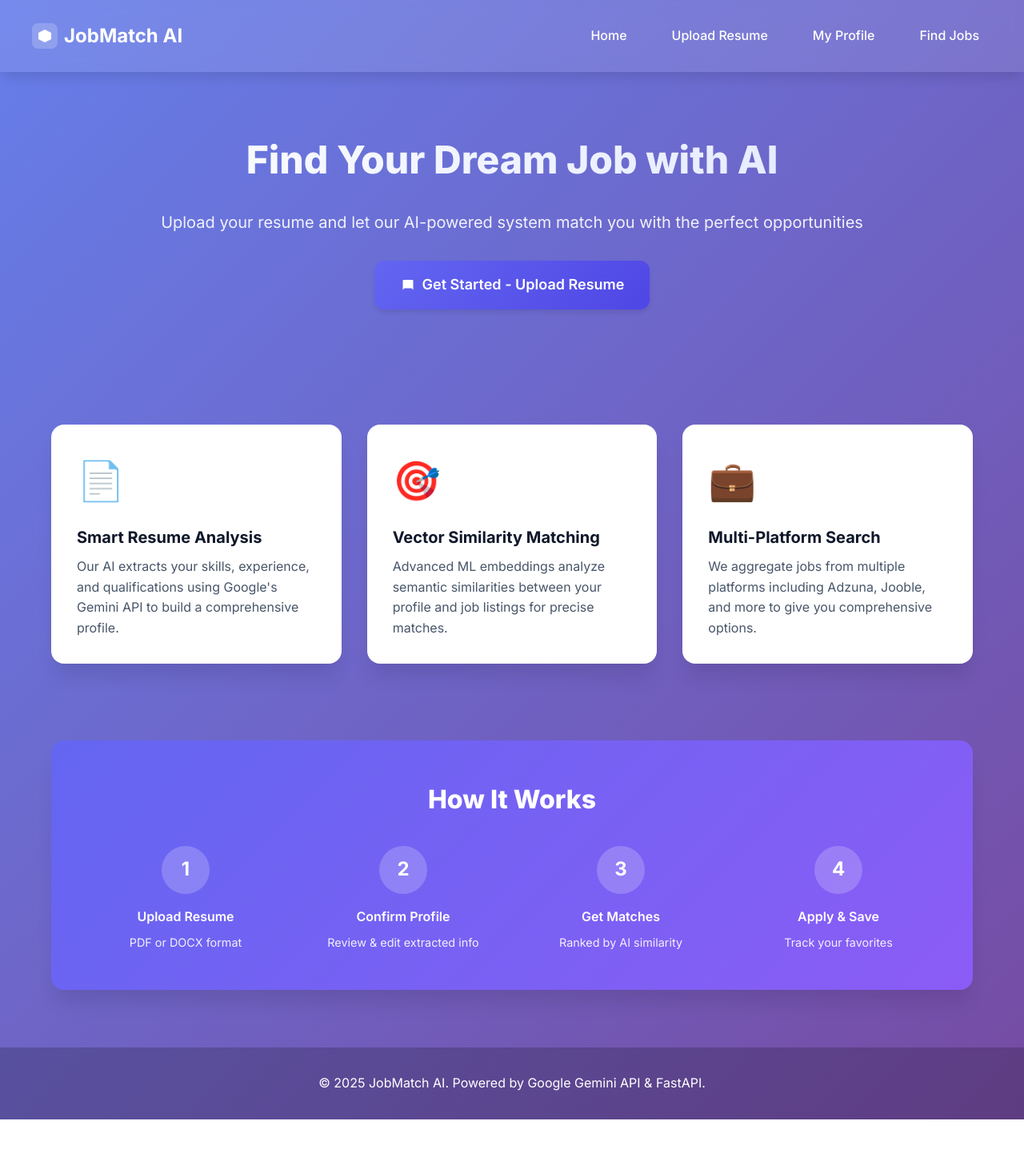
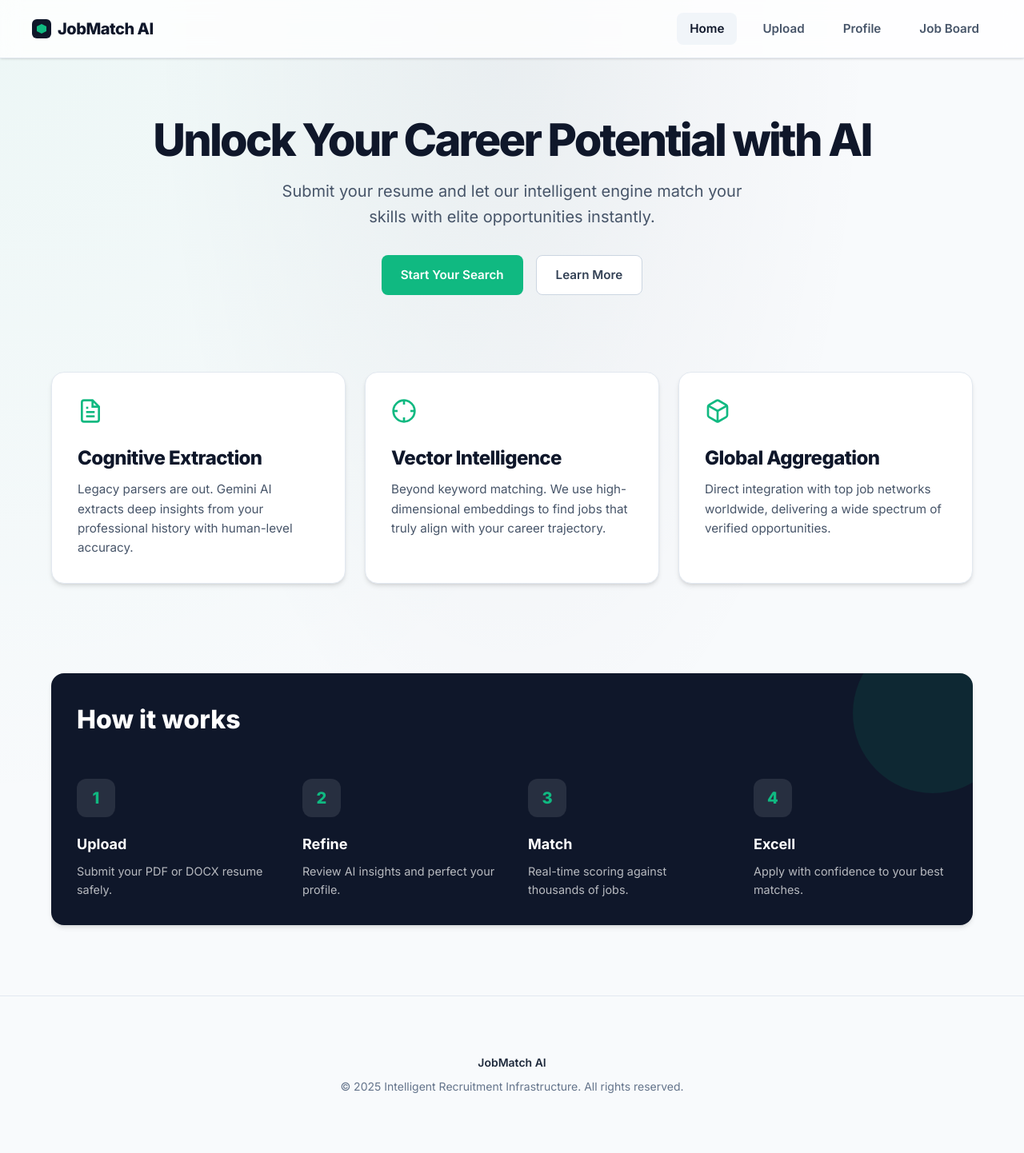
Before and after one commit to imranboutadghart/recommending-jobs, a FastAPI app: page / in a window 1280 px wide. Shown: the whole page at 80% size. Before the commit the page ends 1400 px from the top, so only its background shows below. Run offline with FastAPI, Linux system fonts and the light colour scheme; parts of the project's set-up code (start-up, migrations or seed data) failed here and were passed over.

Commit message:
Final project completion: UI redesign, API resilience implementation, and professional academic report

```diff
--- a/backend/services/embedding_service.py
+++ b/backend/services/embedding_service.py
@@ -3,6 +3,7 @@ import logging
 from typing import List, Dict
 import asyncio
 import google.generativeai as genai
+from google.api_core import exceptions
 from backend.config import settings
 
 logger = logging.getLogger(__name__)
@@ -53,9 +54,12 @@ class EmbeddingService:
             logger.debug(f"Generated embedding of dimension {len(embedding)}")
             return embedding
 
+        except exceptions.ResourceExhausted as e:
+            logger.warning(f"API quota exceeded for embeddings: {e}")
+            return None
         except Exception as e:
             logger.error(f"Error generating embedding: {e}")
-            raise ValueError(f"Failed to generate embedding: {str(e)}")
+            return None
 
     async def generate_embeddings_batch(self, texts: List[str]) -> List[List[float]]:
         """
--- a/frontend/static/css/styles.css
+++ b/frontend/static/css/styles.css
@@ -2,16 +2,20 @@
 
 /* CSS Variables for theming */
 :root {
-    /* Colors */
-    --primary: #6366f1;
-    --primary-dark: #4f46e5;
-    --primary-light: #818cf8;
-    --secondary: #8b5cf6;
+    /* Colors - Deep Navy & Emerald Professional Theme */
+    --primary: #0f172a;
+    --primary-dark: #020617;
+    --primary-light: #1e293b;
+    --accent: #10b981;
+    --accent-dark: #059669;
+    --accent-light: #34d399;
+    --secondary: #6366f1;
     --success: #10b981;
     --warning: #f59e0b;
     --danger: #ef4444;
-    --dark: #1e293b;
+    --dark: #0f172a;
     --light: #f8fafc;
+    --bg-main: #f8fafc;
     --gray-100: #f1f5f9;
     --gray-200: #e2e8f0;
     --gray-300: #cbd5e1;
@@ -41,16 +45,16 @@
     --radius-xl: 1rem;
     --radius-full: 9999px;
 
-    /* Shadows */
-    --shadow-sm: 0 1px 2px 0 rgba(0, 0, 0, 0.05);
-    --shadow-md: 0 4px 6px -1px rgba(0, 0, 0, 0.1);
-    --shadow-lg: 0 10px 15px -3px rgba(0, 0, 0, 0.1);
-    --shadow-xl: 0 20px 25px -5px rgba(0, 0, 0, 0.1);
+    /* Shadows - More subtle and professional */
+    --shadow-sm: 0 1px 3px 0 rgba(0, 0, 0, 0.1), 0 1px 2px -1px rgba(0, 0, 0, 0.1);
+    --shadow-md: 0 4px 6px -1px rgba(0, 0, 0, 0.1), 0 2px 4px -2px rgba(0, 0, 0, 0.1);
+    --shadow-lg: 0 10px 15px -3px rgba(0, 0, 0, 0.1), 0 4px 6px -4px rgba(0, 0, 0, 0.1);
+    --shadow-xl: 0 20px 25px -5px rgba(0, 0, 0, 0.1), 0 8px 10px -6px rgba(0, 0, 0, 0.1);
 
     /* Transitions */
-    --transition-fast: 150ms ease;
-    --transition-base: 200ms ease;
-    --transition-slow: 300ms ease;
+    --transition-fast: 150ms cubic-bezier(0.4, 0, 0.2, 1);
+    --transition-base: 250ms cubic-bezier(0.4, 0, 0.2, 1);
+    --transition-slow: 350ms cubic-bezier(0.4, 0, 0.2, 1);
 }
 
 /* Global Styles */
@@ -63,12 +67,16 @@
 html {
     font-size: 16px;
     scroll-behavior: smooth;
+    -webkit-font-smoothing: antialiased;
+    -moz-osx-font-smoothing: grayscale;
 }
 
 body {
     font-family: var(--font-sans);
-    background: linear-gradient(135deg, #667eea 0%, #764ba2 100%);
-    color: var(--gray-900);
+    background-color: var(--bg-main);
+    background-image: radial-gradient(at 0% 0%, hsla(160, 84%, 39%, 0.05) 0, transparent 50%),
+        radial-gradient(at 50% 0%, hsla(220, 84%, 10%, 0.05) 0, transparent 50%);
+    color: var(--gray-800);
     line-height: 1.6;
     min-height: 100vh;
 }
@@ -88,13 +96,15 @@ body {
 
 /* Header */
 .header {
-    background: rgba(255, 255, 255, 0.1);
-    backdrop-filter: blur(10px);
-    padding: var(--spacing-lg) var(--spacing-xl);
-    box-shadow: var(--shadow-lg);
+    background: rgba(255, 255, 255, 0.8);
+    backdrop-filter: blur(12px);
+    -webkit-backdrop-filter: blur(12px);
+    padding: var(--spacing-md) var(--spacing-xl);
+    box-shadow: var(--shadow-sm);
     position: sticky;
     top: 0;
     z-index: 100;
+    border-bottom: 1px solid var(--gray-200);
 }
 
 .header-content {
@@ -106,55 +116,65 @@ body {
 }
 
 .logo {
-    font-size: 1.5rem;
-    font-weight: 700;
-    color: white;
+    font-size: 1.25rem;
+    font-weight: 800;
+    color: var(--primary);
     text-decoration: none;
     display: flex;
     align-items: center;
     gap: var(--spacing-sm);
+    letter-spacing: -0.025em;
 }
 
 .nav {
     display: flex;
-    gap: var(--spacing-lg);
+    gap: var(--spacing-md);
 }
 
 .nav a {
-    color: white;
+    color: var(--gray-600);
     text-decoration: none;
-    font-weight: 500;
+    font-weight: 600;
+    font-size: 0.95rem;
     transition: var(--transition-base);
     padding: var(--spacing-sm) var(--spacing-md);
     border-radius: var(--radius-md);
 }
 
 .nav a:hover {
-    background: rgba(255, 255, 255, 0.2);
+    color: var(--primary);
+    background: var(--gray-100);
+}
+
+.nav a.active {
+    color: var(--primary);
+    background: var(--gray-100);
 }
 
 /* Hero Section */
 .hero {
     text-align: center;
     padding: var(--spacing-2xl) var(--spacing-lg);
-    color: white;
+    color: var(--primary);
 }
 
 .hero h1 {
-    font-size: 3rem;
+    font-size: 3.5rem;
     font-weight: 800;
-    margin-bottom: var(--spacing-lg);
-    background: linear-gradient(to right, #fff, #e0e7ff);
-    -webkit-background-clip: text;
-    -webkit-text-fill-color: transparent;
-    background-clip: text;
+    margin-bottom: var(--spacing-md);
+    color: var(--primary);
+    letter-spacing: -0.05em;
+    line-height: 1.1;
     animation: fadeInUp 0.8s ease;
 }
 
 .hero p {
     font-size: 1.25rem;
     margin-bottom: var(--spacing-xl);
-    color: rgba(255, 255, 255, 0.9);
+    color: var(--gray-600);
+    max-width: 600px;
+    margin-left: auto;
+    margin-right: auto;
     animation: fadeInUp 0.8s ease 0.2s backwards;
 }
 
@@ -163,14 +183,15 @@ body {
     background: white;
     border-radius: var(--radius-xl);
     padding: var(--spacing-xl);
-    box-shadow: var(--shadow-xl);
+    box-shadow: var(--shadow-md);
     transition: var(--transition-base);
+    border: 1px solid var(--gray-200);
     animation: fadeInUp 0.6s ease;
 }
 
 .card:hover {
-    transform: translateY(-4px);
-    box-shadow: 0 20px 40px -10px rgba(0, 0, 0, 0.2);
+    box-shadow: var(--shadow-lg);
+    border-color: var(--gray-300);
 }
 
 .card-header {
@@ -179,13 +200,14 @@ body {
 
 .card-title {
     font-size: 1.5rem;
-    font-weight: 700;
-    color: var(--gray-900);
+    font-weight: 800;
+    color: var(--primary);
     margin-bottom: var(--spacing-sm);
+    letter-spacing: -0.025em;
 }
 
 .card-subtitle {
-    color: var(--gray-600);
+    color: var(--gray-500);
     font-size: 0.95rem;
 }
 
@@ -193,11 +215,12 @@ body {
 .btn {
     display: inline-flex;
     align-items: center;
+    justify-content: center;
     gap: var(--spacing-sm);
-    padding: var(--spacing-md) var(--spacing-xl);
+    padding: 0.75rem 1.5rem;
     border: none;
-    border-radius: var(--radius-lg);
-    font-size: 1rem;
+    border-radius: var(--radius-md);
+    font-size: 0.95rem;
     font-weight: 600;
     cursor: pointer;
     transition: var(--transition-base);
@@ -206,36 +229,35 @@ body {
 }
 
 .btn-primary {
-    background: linear-gradient(135deg, var(--primary) 0%, var(--primary-dark) 100%);
+    background: var(--primary);
     color: white;
-    box-shadow: var(--shadow-md);
 }
 
 .btn-primary:hover {
-    transform: translateY(-2px);
-    box-shadow: var(--shadow-lg);
+    background: var(--primary-dark);
+    transform: translateY(-1px);
 }
 
 .btn-secondary {
-    background: linear-gradient(135deg, var(--secondary) 0%, #7c3aed 100%);
+    background: var(--accent);
     color: white;
-    box-shadow: var(--shadow-md);
 }
 
 .btn-secondary:hover {
-    transform: translateY(-2px);
-    box-shadow: var(--shadow-lg);
+    background: var(--accent-dark);
+    transform: translateY(-1px);
 }
 
 .btn-outline {
-    background: transparent;
-    border: 2px solid var(--primary);
-    color: var(--primary);
+    background: white;
+    border: 1px solid var(--gray-300);
+    color: var(--gray-700);
 }
 
 .btn-outline:hover {
-    background: var(--primary);
-    color: white;
+    background: var(--gray-50);
+    border-color: var(--gray-400);
+    color: var(--primary);
 }
 
 .btn-success {
--- a/frontend/templates/index.html
+++ b/frontend/templates/index.html
@@ -1,5 +1,6 @@
 <!DOCTYPE html>
 <html lang="en">
+
 <head>
     <meta charset="UTF-8">
     <meta name="viewport" content="width=device-width, initial-scale=1.0">
@@ -9,21 +10,22 @@
     <link rel="preconnect" href="https://fonts.gstatic.com" crossorigin>
     <link href="https://fonts.googleapis.com/css2?family=Inter:wght@400;500;600;700;800&display=swap" rel="stylesheet">
 </head>
+
 <body>
     <header class="header">
         <div class="header-content">
             <a href="/" class="logo">
-                <svg width="32" height="32" viewBox="0 0 32 32" fill="none" xmlns="http://www.w3.org/2000/svg">
-                    <rect width="32" height="32" rx="8" fill="white" opacity="0.2"/>
-                    <path d="M16 8L8 12V20L16 24L24 20V12L16 8Z" fill="white"/>
+                <svg width="24" height="24" viewBox="0 0 24 24" fill="none" xmlns="http://www.w3.org/2000/svg">
+                    <rect width="24" height="24" rx="6" fill="var(--primary)" />
+                    <path d="M12 6L6 9V15L12 18L18 15V9L12 6Z" fill="var(--accent)" />
                 </svg>
                 JobMatch AI
             </a>
             <nav class="nav">
-                <a href="/">Home</a>
-                <a href="/upload">Upload Resume</a>
-                <a href="/profile">My Profile</a>
-                <a href="/recommendations">Find Jobs</a>
+                <a href="/" class="active">Home</a>
+                <a href="/upload">Upload</a>
+                <a href="/profile">Profile</a>
+                <a href="/recommendations">Job Board</a>
             </nav>
         </div>
     </header>
@@ -31,83 +33,131 @@
     <main>
         <section class="hero">
             <div class="container">
-                <h1>Find Your Dream Job with AI</h1>
-                <p>Upload your resume and let our AI-powered system match you with the perfect opportunities</p>
-                <a href="/upload" class="btn btn-primary" style="font-size: 1.125rem; padding: 1rem 2rem;">
-                    <svg width="20" height="20" viewBox="0 0 20 20" fill="currentColor">
-                        <path d="M5.5 13.5l-2 2V4a1 1 0 011-1h11a1 1 0 011 1v11.5l-2-2"/>
-                        <path d="M10 3v8m0 0L7 8m3 3l3-3"/>
-                    </svg>
-                    Get Started - Upload Resume
-                </a>
+                <h1>Unlock Your Career Potential with AI</h1>
+                <p>Submit your resume and let our intelligent engine match your skills with elite opportunities
+                    instantly.</p>
+                <div style="display: flex; gap: 1rem; justify-content: center;">
+                    <a href="/upload" class="btn btn-secondary">
+                        Start Your Search
+                    </a>
+                    <a href="#how-it-works" class="btn btn-outline">
+                        Learn More
+                    </a>
+                </div>
             </div>
         </section>
 
-        <section class="container" style="margin-top: 3rem;">
-            <div style="display: grid; grid-template-columns: repeat(auto-fit, minmax(300px, 1fr)); gap: 2rem;">
+        <section class="container">
+            <div style="display: grid; grid-template-columns: repeat(auto-fit, minmax(300px, 1fr)); gap: 1.5rem;">
                 <div class="card">
-                    <div style="font-size: 3rem; margin-bottom: 1rem;">📄</div>
-                    <h3 style="font-size: 1.25rem; font-weight: 700; margin-bottom: 0.5rem; color: var(--gray-900);">
-                        Smart Resume Analysis
-                    </h3>
-                    <p style="color: var(--gray-600);">
-                        Our AI extracts your skills, experience, and qualifications using Google's Gemini API to build a comprehensive profile.
+                    <div style="color: var(--accent); margin-bottom: 1rem;">
+                        <svg width="32" height="32" viewBox="0 0 24 24" fill="none" stroke="currentColor"
+                            stroke-width="2">
+                            <path d="M14 2H6a2 2 0 0 0-2 2v16a2 2 0 0 0 2 2h12a2 2 0 0 0 2-2V8z"></path>
+                            <polyline points="14 2 14 8 20 8"></polyline>
+                            <line x1="16" y1="13" x2="8" y2="13"></line>
+                            <line x1="16" y1="17" x2="8" y2="17"></line>
+                            <polyline points="10 9 9 9 8 9"></polyline>
+                        </svg>
+                    </div>
+                    <h3 class="card-title">Cognitive Extraction</h3>
+                    <p style="color: var(--gray-600); font-size: 0.95rem;">
+                        Legacy parsers are out. Gemini AI extracts deep insights from your professional history with
+                        human-level accuracy.
                     </p>
                 </div>
 
                 <div class="card">
-                    <div style="font-size: 3rem; margin-bottom: 1rem;">🎯</div>
-                    <h3 style="font-size: 1.25rem; font-weight: 700; margin-bottom: 0.5rem; color: var(--gray-900);">
-                        Vector Similarity Matching
-                    </h3>
-                    <p style="color: var(--gray-600);">
-                        Advanced ML embeddings analyze semantic similarities between your profile and job listings for precise matches.
+                    <div style="color: var(--accent); margin-bottom: 1rem;">
+                        <svg width="32" height="32" viewBox="0 0 24 24" fill="none" stroke="currentColor"
+                            stroke-width="2">
+                            <circle cx="12" cy="12" r="10"></circle>
+                            <line x1="22" y1="12" x2="18" y2="12"></line>
+                            <line x1="6" y1="12" x2="2" y2="12"></line>
+                            <line x1="12" y1="6" x2="12" y2="2"></line>
+                            <line x1="12" y1="22" x2="12" y2="18"></line>
+                        </svg>
+                    </div>
+                    <h3 class="card-title">Vector Intelligence</h3>
+                    <p style="color: var(--gray-600); font-size: 0.95rem;">
+                        Beyond keyword matching. We use high-dimensional embeddings to find jobs that truly align with
+                        your career trajectory.
                     </p>
                 </div>
 
                 <div class="card">
-                    <div style="font-size: 3rem; margin-bottom: 1rem;">💼</div>
-                    <h3 style="font-size: 1.25rem; font-weight: 700; margin-bottom: 0.5rem; color: var(--gray-900);">
-                        Multi-Platform Search
-                    </h3>
-                    <p style="color: var(--gray-600);">
-                        We aggregate jobs from multiple platforms including Adzuna, Jooble, and more to give you comprehensive options.
+                    <div style="color: var(--accent); margin-bottom: 1rem;">
+                        <svg width="32" height="32" viewBox="0 0 24 24" fill="none" stroke="currentColor"
+                            stroke-width="2">
+                            <path
+                                d="M21 16V8a2 2 0 0 0-1-1.73l-7-4a2 2 0 0 0-2 0l-7 4A2 2 0 0 0 3 8v8a2 2 0 0 0 1 1.73l7 4a2 2 0 0 0 2 0l7-4A2 2 0 0 0 21 16z">
+                            </path>
+                            <polyline points="3.27 6.96 12 12.01 20.73 6.96"></polyline>
+                            <line x1="12" y1="22.08" x2="12" y2="12"></line>
+                        </svg>
+                    </div>
+                    <h3 class="card-title">Global Aggregation</h3>
+                    <p style="color: var(--gray-600); font-size: 0.95rem;">
+                        Direct integration with top job networks worldwide, delivering a wide spectrum of verified
+                        opportunities.
                     </p>
                 </div>
             </div>
         </section>
 
-        <section class="container" style="margin-top: 3rem; margin-bottom: 3rem;">
-            <div class="card" style="background: linear-gradient(135deg, var(--primary) 0%, var(--secondary) 100%); color: white; text-align: center; padding: 3rem;">
-                <h2 style="font-size: 2rem; font-weight: 800; margin-bottom: 1rem;">How It Works</h2>
-                <div style="display: grid; grid-template-columns: repeat(auto-fit, minmax(200px, 1fr)); gap: 2rem; margin-top: 2rem;">
+        <section id="how-it-works" class="container" style="margin-top: 4rem; margin-bottom: 4rem;">
+            <div class="card"
+                style="background: var(--primary); color: white; border: none; overflow: hidden; position: relative;">
+                <div
+                    style="position: absolute; top: -50px; right: -50px; width: 200px; height: 200px; background: var(--accent); opacity: 0.1; border-radius: 50%;">
+                </div>
+                <h2 style="font-size: 2rem; font-weight: 800; margin-bottom: 3rem; position: relative;">How it works
+                </h2>
+                <div
+                    style="display: grid; grid-template-columns: repeat(auto-fit, minmax(200px, 1fr)); gap: 2.5rem; position: relative;">
                     <div>
-                        <div style="width: 60px; height: 60px; background: rgba(255,255,255,0.2); border-radius: 50%; display: flex; align-items: center; justify-content: center; font-size: 1.5rem; font-weight: 700; margin: 0 auto 1rem;">1</div>
-                        <h4 style="font-weight: 600; margin-bottom: 0.5rem;">Upload Resume</h4>
-                        <p style="opacity: 0.9; font-size: 0.9rem;">PDF or DOCX format</p>
+                        <div
+                            style="width: 48px; height: 48px; background: rgba(255,255,255,0.1); border-radius: 12px; display: flex; align-items: center; justify-content: center; font-size: 1.25rem; font-weight: 800; color: var(--accent); margin-bottom: 1.25rem;">
+                            1</div>
+                        <h4 style="font-weight: 700; margin-bottom: 0.5rem; font-size: 1.125rem;">Upload</h4>
+                        <p style="opacity: 0.7; font-size: 0.9rem;">Submit your PDF or DOCX resume safely.</p>
                     </div>
                     <div>
-                        <div style="width: 60px; height: 60px; background: rgba(255,255,255,0.2); border-radius: 50%; display: flex; align-items: center; justify-content: center; font-size: 1.5rem; font-weight: 700; margin: 0 auto 1rem;">2</div>
-                        <h4 style="font-weight: 600; margin-bottom: 0.5rem;">Confirm Profile</h4>
-                        <p style="opacity: 0.9; font-size: 0.9rem;">Review & edit extracted info</p>
+                        <div
+                            style="width: 48px; height: 48px; background: rgba(255,255,255,0.1); border-radius: 12px; display: flex; align-items: center; justify-content: center; font-size: 1.25rem; font-weight: 800; color: var(--accent); margin-bottom: 1.25rem;">
+                            2</div>
+                        <h4 style="font-weight: 700; margin-bottom: 0.5rem; font-size: 1.125rem;">Refine</h4>
+                        <p style="opacity: 0.7; font-size: 0.9rem;">Review AI insights and perfect your profile.</p>
                     </div>
                     <div>
-                        <div style="width: 60px; height: 60px; background: rgba(255,255,255,0.2); border-radius: 50%; display: flex; align-items: center; justify-content: center; font-size: 1.5rem; font-weight: 700; margin: 0 auto 1rem;">3</div>
-                        <h4 style="font-weight: 600; margin-bottom: 0.5rem;">Get Matches</h4>
-                        <p style="opacity: 0.9; font-size: 0.9rem;">Ranked by AI similarity</p>
+                        <div
+                            style="width: 48px; height: 48px; background: rgba(255,255,255,0.1); border-radius: 12px; display: flex; align-items: center; justify-content: center; font-size: 1.25rem; font-weight: 800; color: var(--accent); margin-bottom: 1.25rem;">
+                            3</div>
+                        <h4 style="font-weight: 700; margin-bottom: 0.5rem; font-size: 1.125rem;">Match</h4>
+                        <p style="opacity: 0.7; font-size: 0.9rem;">Real-time scoring against thousands of jobs.</p>
                     </div>
                     <div>
-                        <div style="width: 60px; height: 60px; background: rgba(255,255,255,0.2); border-radius: 50%; display: flex; align-items: center; justify-content: center; font-size: 1.5rem; font-weight: 700; margin: 0 auto 1rem;">4</div>
-                        <h4 style="font-weight: 600; margin-bottom: 0.5rem;">Apply & Save</h4>
-                        <p style="opacity: 0.9; font-size: 0.9rem;">Track your favorites</p>
+                        <div
+                            style="width: 48px; height: 48px; background: rgba(255,255,255,0.1); border-radius: 12px; display: flex; align-items: center; justify-content: center; font-size: 1.25rem; font-weight: 800; color: var(--accent); margin-bottom: 1.25rem;">
+                            4</div>
+                        <h4 style="font-weight: 700; margin-bottom: 0.5rem; font-size: 1.125rem;">Excell</h4>
+                        <p style="opacity: 0.7; font-size: 0.9rem;">Apply with confidence to your best matches.</p>
                     </div>
                 </div>
             </div>
         </section>
     </main>
 
-    <footer style="background: rgba(0,0,0,0.2); color: white; text-align: center; padding: 2rem; margin-top: 3rem;">
-        <p>&copy; 2025 JobMatch AI. Powered by Google Gemini API & FastAPI.</p>
+    <footer
+        style="background: var(--light); border-top: 1px solid var(--gray-200); color: var(--gray-500); text-align: center; padding: 3rem; font-size: 0.875rem;">
+        <div class="container">
+            <p style="font-weight: 600; color: var(--gray-800); margin-bottom: 0.5rem;">JobMatch AI</p>
+            <p>&copy; 2025 Intelligent Recruitment Infrastructure. All rights reserved.</p>
+        </div>
     </footer>
 </body>
+
 </html>
+</body>
+
+</html>
```
Also changed, not shown: other parts of frontend/static/css/styles.css (+133 -67 lines), backend/services/recommendation.py (+29 -14 lines), frontend/templates/profile.html (+10 -4 lines), frontend/templates/recommendations.html (+18 -12 lines), frontend/templates/upload.html (+10 -4 lines), images/data_confirmation_page.png, images/home_page.png, images/jobs_page.png, images/upload_page.png, 6 other files.
